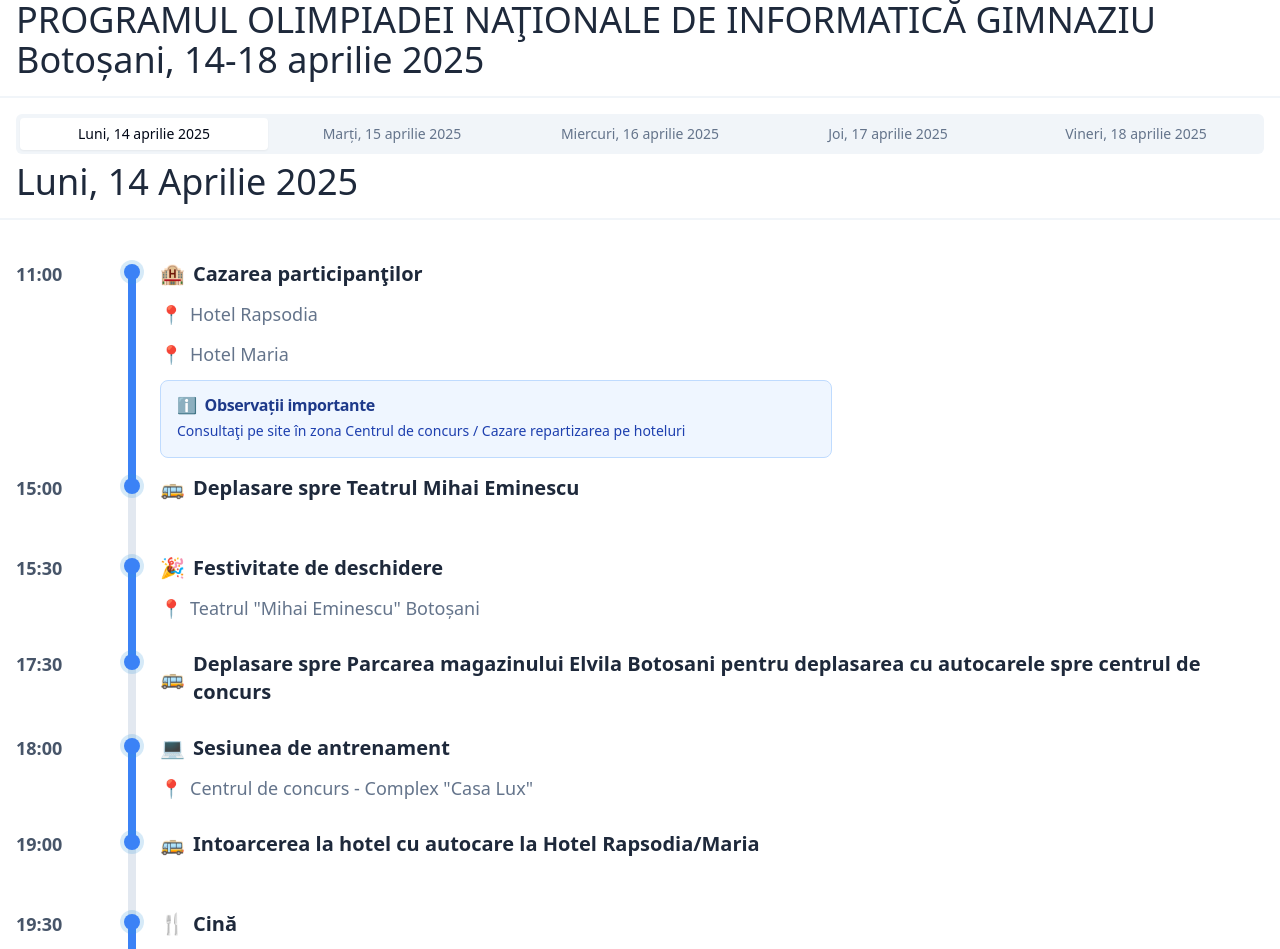
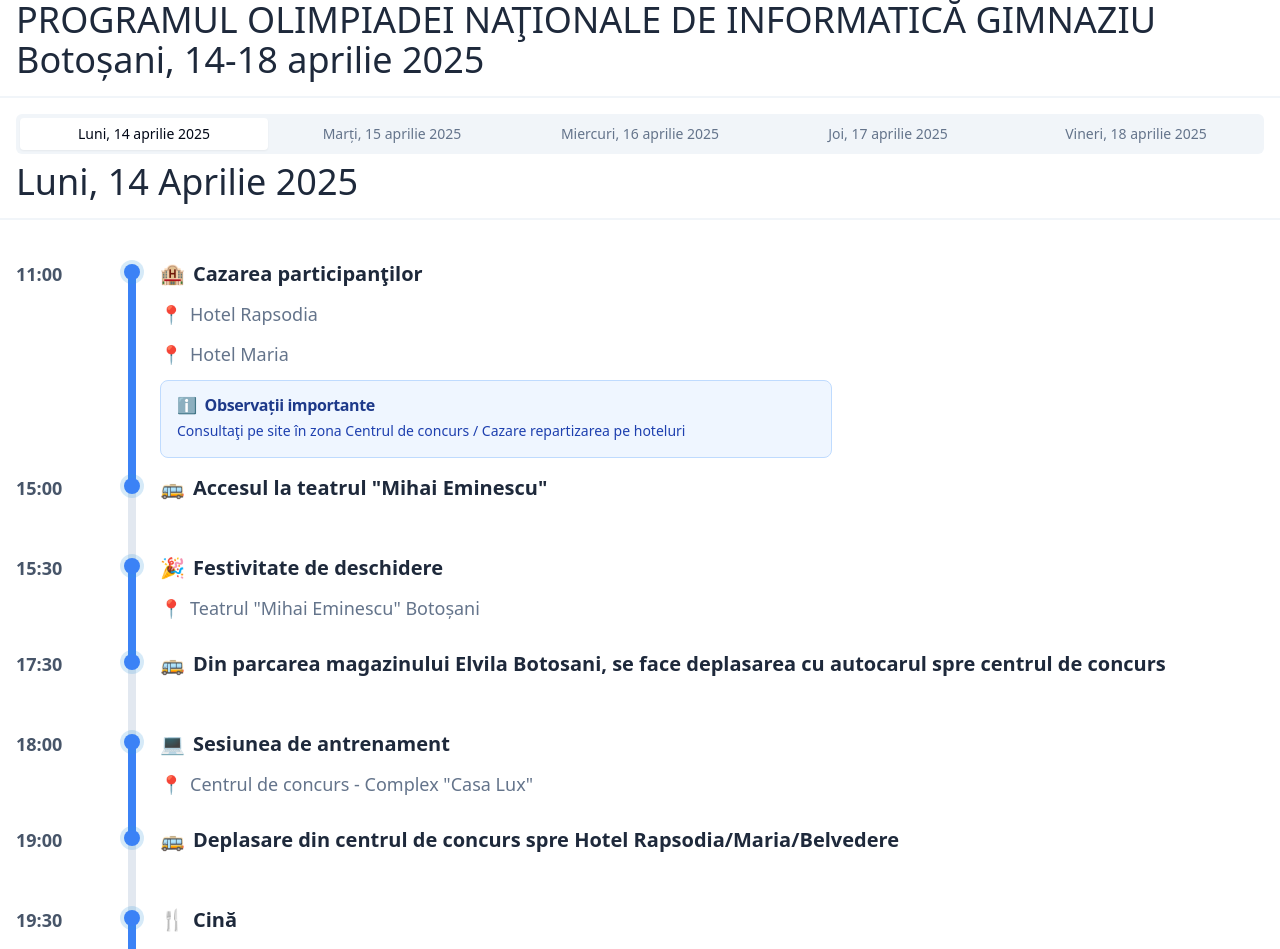
Before and after one commit to RobertPietraru/onigim2025, a SvelteKit app: page / in a window 1280 px wide. Shown: the top 949 px of the page. Built offline with nearby package versions, Linux system fonts and the light colour scheme.

Commit message:
modificari formulare

```diff
--- a/src/routes/program.ts
+++ b/src/routes/program.ts
@@ -156,7 +156,7 @@ export let program = [
                 end: 15.5,
                 activity: {
                     ...activities.transport,
-                    label: "Deplasare spre Teatrul Mihai Eminescu",
+                    label: 'Accesul la teatrul "Mihai Eminescu"',
                 },
             },
             {
@@ -174,7 +174,7 @@ export let program = [
                 end: 18.0,
                 activity: {
                     ...activities.transport,
-                    label: "Deplasare spre Parcarea magazinului Elvila Botosani pentru deplasarea cu autocarele spre centrul de concurs",
+                    label: "Din parcarea magazinului Elvila Botosani, se face deplasarea cu autocarul spre centrul de concurs",
                 },
             },
             {
@@ -192,7 +192,7 @@ export let program = [
                 end: 19.5,
                 activity: {
                     ...activities.transport,
-                    label: "Intoarcerea la hotel cu autocare la Hotel Rapsodia/Maria",
+                    label: "Deplasare din centrul de concurs spre Hotel Rapsodia/Maria/Belvedere",
                 },
             },
             {
@@ -226,7 +226,7 @@ export let program = [
                 end: 9.5,
                 activity: {
                     ...activities.transport,
-                    label: "Deplasare în centrul de concurs cu microbuze",
+                    label: "Deplasare spre centrul de concurs",
                 },
                 locations: [places.casalux],
                 observations: null,
@@ -237,7 +237,7 @@ export let program = [
                 end: 10.0,
                 activity: {
                     ...activities.transport,
-                    label: "Sosirea in centrul de concurs",
+                    label: "Sosirea în centrul de concurs",
                     mainActivity: true,
                 },
             },
@@ -271,7 +271,7 @@ export let program = [
                 end: 14.5,
                 activity: {
                     ...activities.transport,
-                    label: "Intoarcere de la concurs spre hoteluri cu microbuze",
+                    label: "Intoarcerea de la concurs spre hoteluri",
                 },
             },
             {
@@ -415,7 +415,7 @@ export let program = [
                     ...activities.breakfast,
                     label: "Mic dejun",
                 },
-                locations: [places.hotelRapsodia],
+                locations: [places.hotelRapsodia, places.hotelMaria],
                 observations: null,
             },
             {
@@ -489,7 +489,7 @@ export let program = [
                     ...activities.dinner,
                     label: "Masa de prânz",
                 },
-                locations: [places.hotelRapsodia],
+                locations: [places.hotelRapsodia, places.hotelMaria],
                 observations: null,
             },
             {
```
